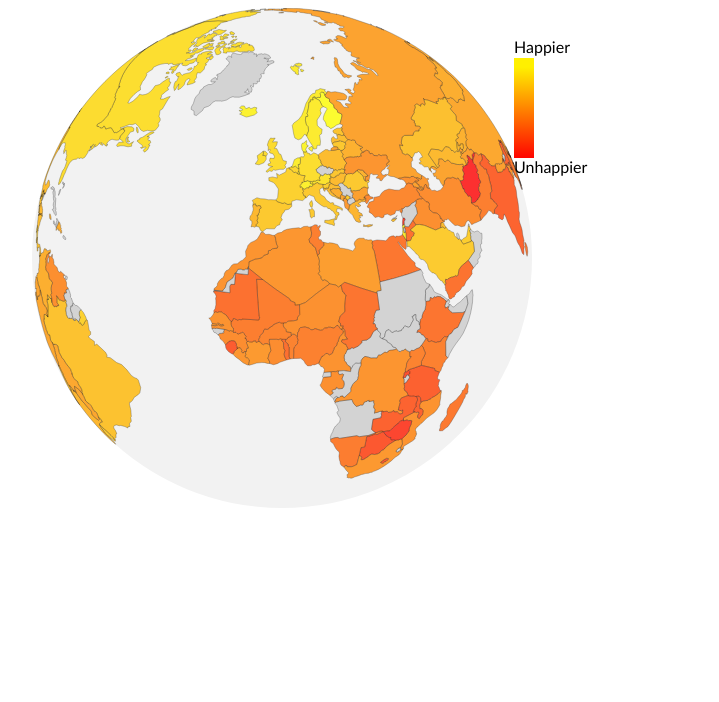
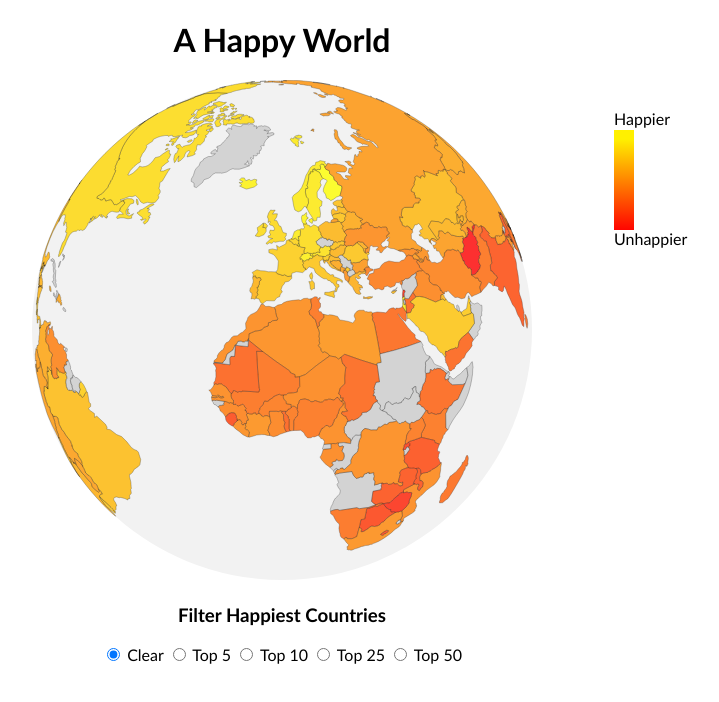
Before and after one commit to KawsInTheLab/Dsc106-project-3, a SvelteKit app: page / in a window 1280 px wide. Shown: the top 702 px of the page, without its empty margins (358-1077 px from the left). Built offline with nearby package versions, Linux system fonts and the light colour scheme.

Commit message:
Added filter for top happy countries as well as added title

```diff
--- a/src/components/App.svelte
+++ b/src/components/App.svelte
@@ -4,6 +4,7 @@
   import worldData from "./world.json";
 
   let happinessData;
+  let colorScale;
 
   onMount(async () => {
     const response = await fetch("./2022.csv");
@@ -11,6 +12,9 @@
     happinessData = d3.csvParse(csvData, d => {
       return { country: d.Country, happinessScore: +d.HappinessScore, rank: d.RANK };
     });
+    colorScale = d3.scaleSequential()
+      .domain(d3.extent(happinessData, d => d.happinessScore))
+      .interpolator(d3.interpolateHsl("red", "yellow"));
     renderGlobe(worldData, happinessData);
   });
 
@@ -84,7 +88,7 @@
     // Create a legend
     const legend = svg.append("g")
       .attr("class", "legend")
-      .attr("transform", `translate(${width - 400}, 50)`);  // Position the legend
+      .attr("transform", `translate(${width - 300}, 50)`);  // Position the legend
 
     const legendAxis = d3.axisRight(legendScale)
       .tickValues([d3.min(happinessData, d => d.happinessScore), d3.max(happinessData, d => d.happinessScore)])
@@ -140,7 +144,64 @@
         svg.selectAll("path").attr("d", path);
     }));
   }
+
+  function filterCountries(num) {
+    if (num === null) {
+      // Reset the visualization to show all countries with their respective colors
+      d3.selectAll(".countries path")
+        .attr("fill", d => {
+          const countryData = happinessData.find(h => h.country === d.properties.name);
+          return countryData ? colorScale(countryData.happinessScore) : "#ccc";
+        });
+    } else {
+      // Sort and slice the data to get the top N countries
+      const topCountries = happinessData.sort((a, b) => a.rank - b.rank).slice(0, num);
+      const topCountryNames = new Set(topCountries.map(h => h.country));
+
+      d3.selectAll(".countries path")
+        .attr("fill", d => {
+          return topCountryNames.has(d.properties.name) ? colorScale(happinessData.find(h => h.country === d.properties.name).happinessScore) : "#ccc";
+        });
+    }
+  }
 </script>
 
+<div class="graph-title">
+  <h1>A Happy World</h1>
+</div>
 <div id="map" style="width: 100%;"></div>
 <div id="tooltip" style="position: absolute; visibility: hidden; background-color: white; border: none; padding: 10px; border-radius: 5px; pointer-events: none; font-family: 'Gill Sans', serif; font-size: 14px;"></div>
+
+<div class="filter-container">
+  <h3>Filter Happiest Countries</h3>
+  <div class="button-group">
+    <input type="radio" name="topCountries" id="clear" on:change={() => filterCountries(null)} checked>
+    <label for="clear">Clear</label>
+    <input type="radio" name="topCountries" id="top5" on:change={() => filterCountries(5)}>
+    <label for="top5">Top 5</label>
+    <input type="radio" name="topCountries" id="top10" on:change={() => filterCountries(10)}>
+    <label for="top10">Top 10</label>
+    <input type="radio" name="topCountries" id="top25" on:change={() => filterCountries(25)}>
+    <label for="top25">Top 25</label>
+    <input type="radio" name="topCountries" id="top50" on:change={() => filterCountries(50)}>
+    <label for="top50">Top 50</label>
+  </div>
+</div>
+
+<style>
+  .graph-title h1 {
+    text-align: center;
+    font-family: 'Gill Sans', serif;
+    margin-top: 20px;
+  }
+
+  .filter-container {
+    text-align: center; /* Center align the content */
+    margin-top: 20px; /* Space from the map */
+    font-family: 'Gill Sans', serif; /* Apply Gill Sans font to the filter container */
+  }
+
+  .button-group {
+    margin-top: 10px; /* Space below the header */
+  }
+</style>
```
